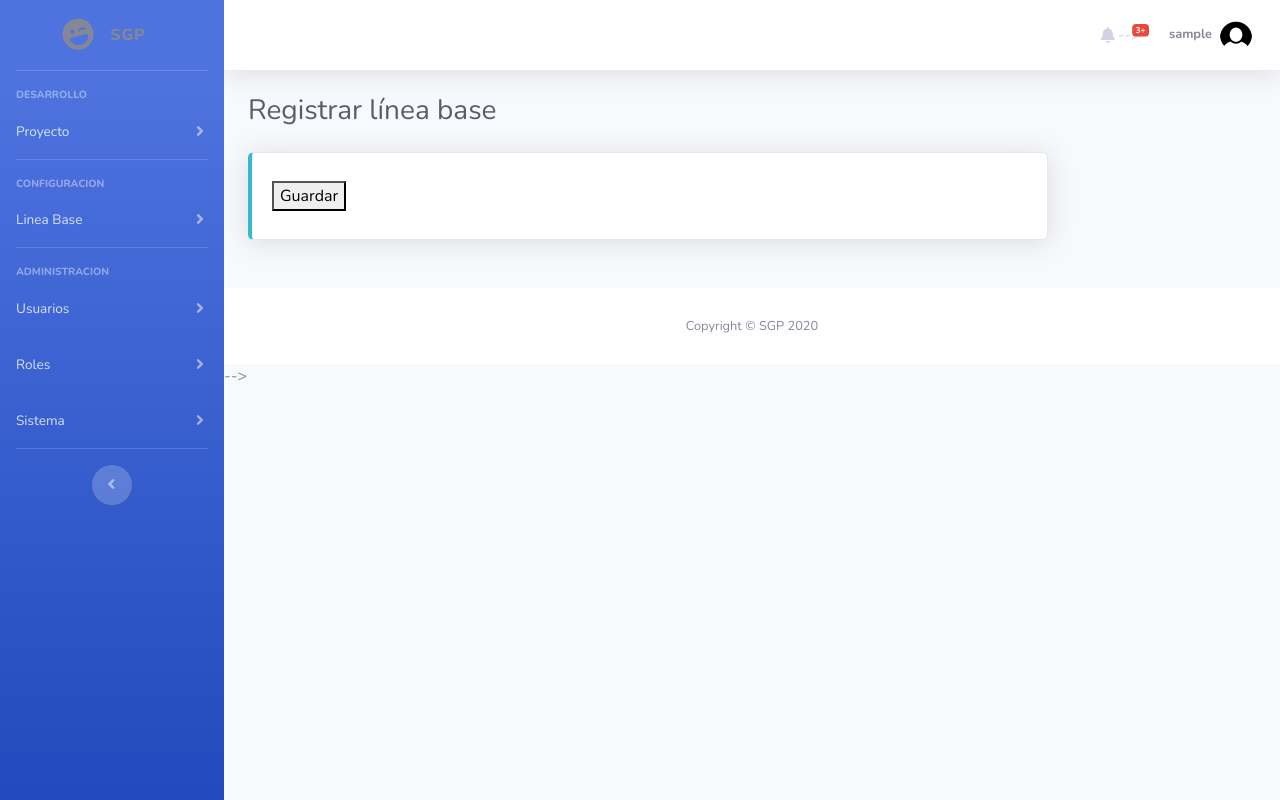
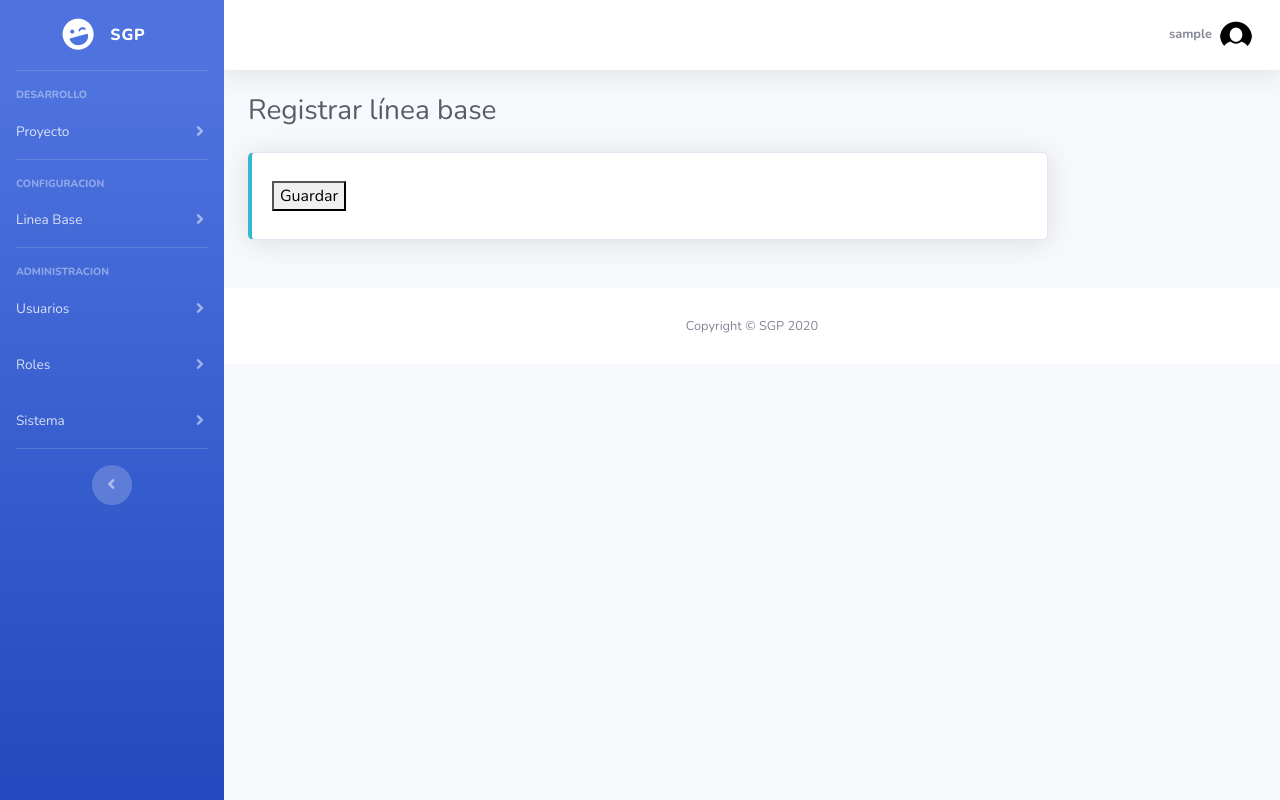
Before and after one commit to gabrielayala97/gestiondeproyectosIS2, a Django app: page /crear_linea_base/ in a window 1280 px wide. Run offline with Django 3.2, Linux system fonts and the light colour scheme; the visitor is signed in with stand-in values (Sample User, id 1); some libraries are stand-ins or nearby versions.

Commit message:
Update base_site.html

```diff
--- a/gestionProyectos/templates/base/base_site.html
+++ b/gestionProyectos/templates/base/base_site.html
@@ -215,14 +215,14 @@
             </li>-->
 
             <!-- Nav Item - Alerts -->
-            <li class="nav-item dropdown no-arrow mx-1">
+            <!--<li class="nav-item dropdown no-arrow mx-1">
               <a class="nav-link dropdown-toggle" href="#" id="alertsDropdown" role="button" data-toggle="dropdown" aria-haspopup="true" aria-expanded="false">
                 <i class="fas fa-bell fa-fw"></i>-->
                 <!-- Counter - Alerts -->
-                <span class="badge badge-danger badge-counter">3+</span>
-              </a>
+                <!--<span class="badge badge-danger badge-counter">3+</span>
+              </a>-->
               <!-- Dropdown - Alerts -->
-              <div class="dropdown-list dropdown-menu dropdown-menu-right shadow animated--grow-in" aria-labelledby="alertsDropdown">
+              <!--<div class="dropdown-list dropdown-menu dropdown-menu-right shadow animated--grow-in" aria-labelledby="alertsDropdown">
                 <h6 class="dropdown-header">
                   Alerts Center
                 </h6>
```
Also changed, not shown: other parts of gestionProyectos/templates/base/base_site.html (+4 -4 lines).
